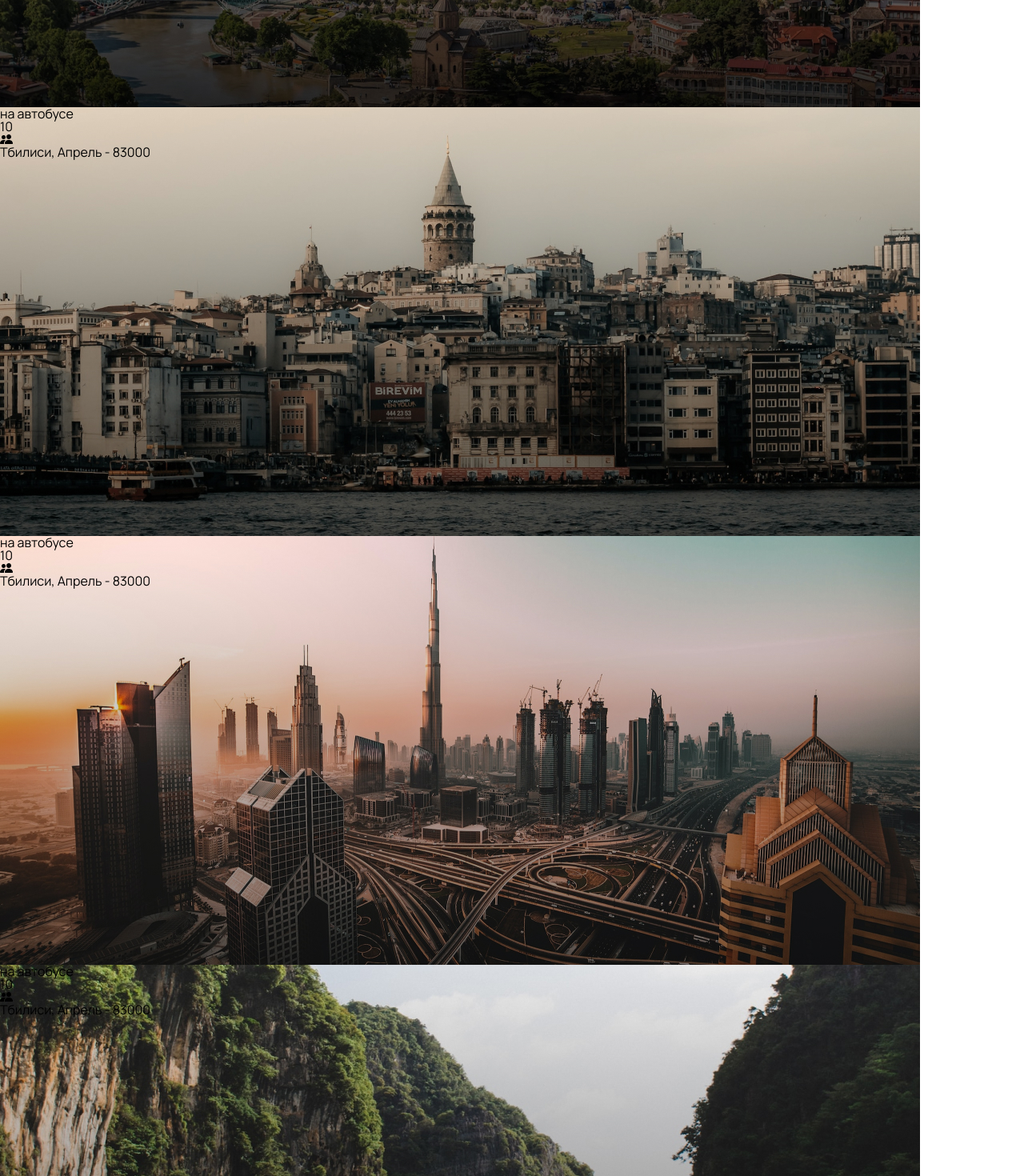
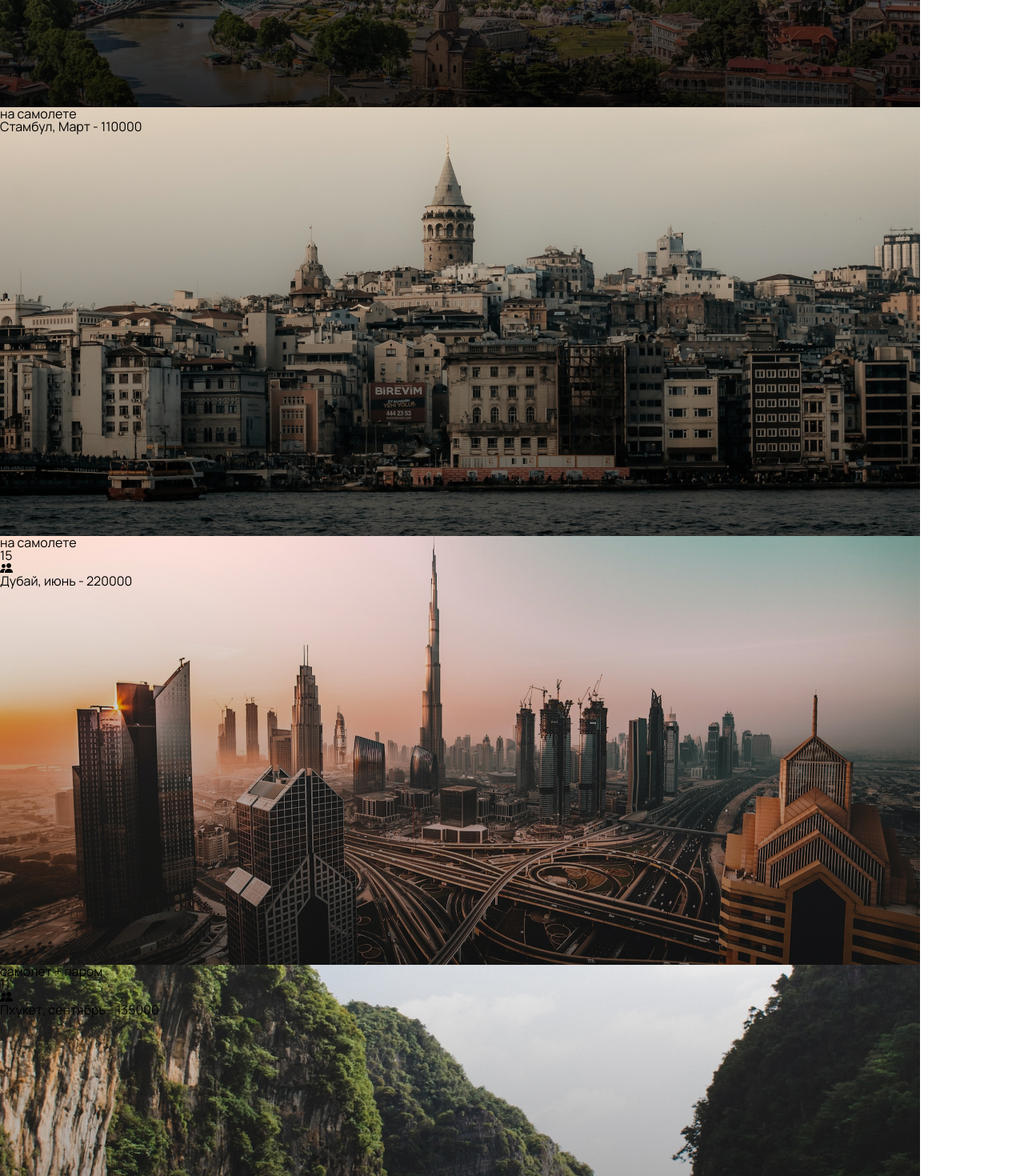
Before and after one commit to victorgolovin/react-trips-gallery, a React (Vite) app: page / in a window 1280 px wide. Shown: the part 418-1888 px from the top of the page at 80% size. Built offline with nearby package versions, Linux system fonts and the light colour scheme.

Commit message:
rewrite code react, start css

```diff
--- a/src/components/GalleryCart/GalleryCart.jsx
+++ b/src/components/GalleryCart/GalleryCart.jsx
@@ -6,8 +6,8 @@ const GalleryCart = (props) => {
     <div>
       <div>
         <p>{props.transport}</p>
-        <p>{props.peopleNumber}</p>
-        <img src={props.peopleImg} alt="People-img" />
+        { props.peopleNumber && (<p>{props.peopleNumber}</p>) }
+        { props.peopleImg && (<img src={props.peopleImg} alt="People-img" />) }
       </div>
       <div>
         <p>{props.city}, {props.month} - {props.price}</p>
--- a/src/components/GallerySection/GallerySection.jsx
+++ b/src/components/GallerySection/GallerySection.jsx
@@ -2,56 +2,52 @@ import React from "react";
 import Heading from "../Heading/Heading";
 import GalleryCart from "../GalleryCart/GalleryCart";
 import "./GallerySection.css";
-import imgPeople from '../../assets/imgPeople.png'
-
+import imgPeople from "../../assets/imgPeople.png";
 
 const GallerySection = () => {
   return (
     <div>
-      <Heading
-        level="h1"
-        text="Галерея путешествий" />
+      <Heading level="h1" text="Галерея путешествий" />
       <div className="background-first-travel-card ">
         <GalleryCart
-        transport='на автобусе'
+          transport="на автобусе"
           peopleNumber={10}
           peopleImg={imgPeople}
-        city='Тбилиси'
-        month='Апрель'
+          city="Тбилиси"
+          month="Апрель"
           price={83000}
         />
       </div>
       <div className="background-second-travel-card ">
         <GalleryCart
-        transport='на автобусе'
-        peopleNumber={10}
-        peopleImg={imgPeople}
-        city='Тбилиси'
-        month='Апрель'
-        price={83000}
+          transport="на самолете"
+          peopleNumber={false}
+          peopleImg={false}
+          city="Стамбул"
+          month="Март"
+          price={110000}
         />
       </div>
       <div className="background-third-travel-card ">
         <GalleryCart
-        transport='на автобусе'
-        peopleNumber={10}
+          transport="на самолете"
+          peopleNumber={15}
           peopleImg={imgPeople}
-        city='Тбилиси'
-        month='Апрель'
-        price={83000}
+          city="Дубай"
+          month="июнь"
+          price={220000}
         />
       </div>
       <div className="background-fourth-travel-card ">
         <GalleryCart
-        transport='на автобусе'
-        peopleNumber={10}
+          transport="самолет + паром"
+          peopleNumber={11}
           peopleImg={imgPeople}
-        city='Тбилиси'
-        month='Апрель'
-        price={83000}
+          city="Пхукет"
+          month="сентябрь"
+          price={135000}
         />
       </div>
-
     </div>
   );
 };
```
Lines whose indentation alone changed are shown as unchanged.
